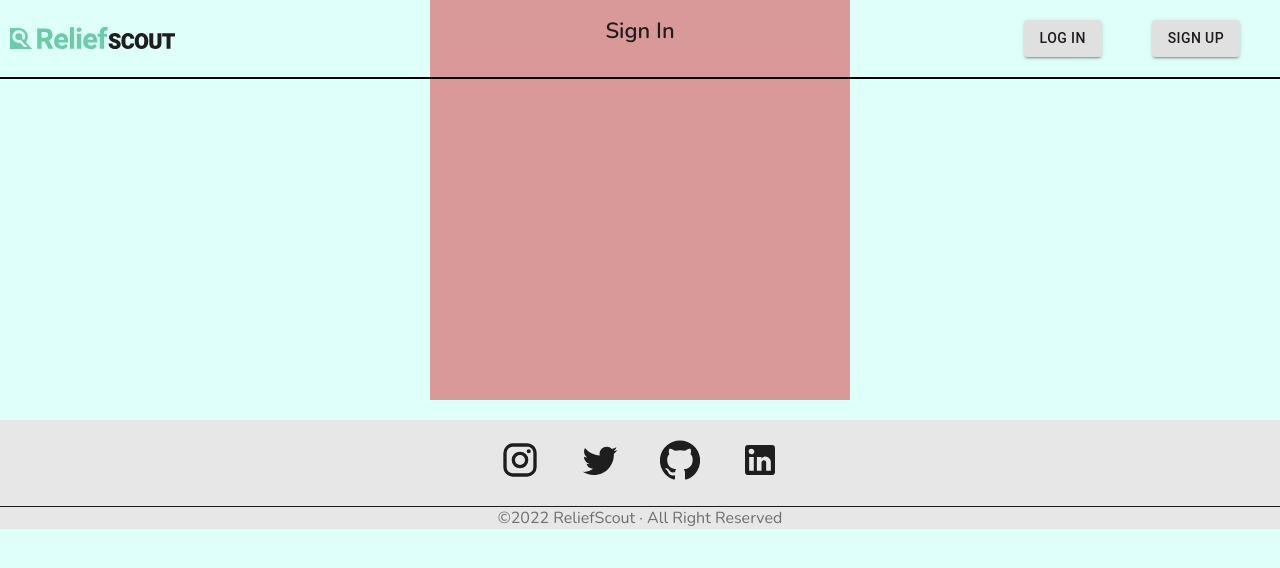
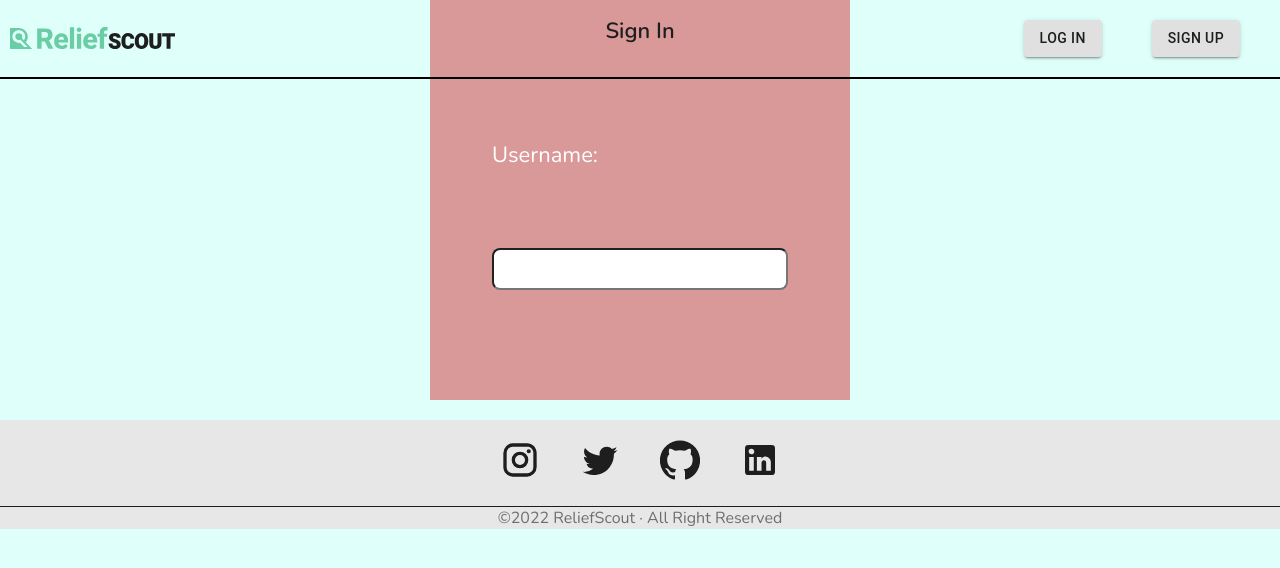
Before and after one commit to petekgithub/fetch-data-mongdb-trytry, a React (Create React App) app: page /login in a window 1280 px wide. Shown: the top 568 px of the page. Built offline with nearby package versions, Linux system fonts and the light colour scheme.

Commit message:
username-input

```diff
--- a/src/Auth/pages/Login/index.tsx
+++ b/src/Auth/pages/Login/index.tsx
@@ -30,6 +30,11 @@ const Login = () => {
   },[user,pwd]);
 
 
+  /*
+    value={user}- user state in here, this makes this controlled input
+    if you're going to clear the inputs upon submission
+   */
+
   return (
     <section>
       <p
@@ -37,6 +42,18 @@ const Login = () => {
       aria-live="assertive">
       {errMsg}</p>
       <h1>Sign In</h1>
+      <form>
+        <label htmlFor="username">Username:</label>
+        <input
+          type="text"
+          id="username"
+          ref={userRef}
+          autoComplete="off"
+          onChange={(e) => setUser(e.target.value)}
+          value={user}
+          required
+        />
+      </form>
     </section>
   );
 }
```
